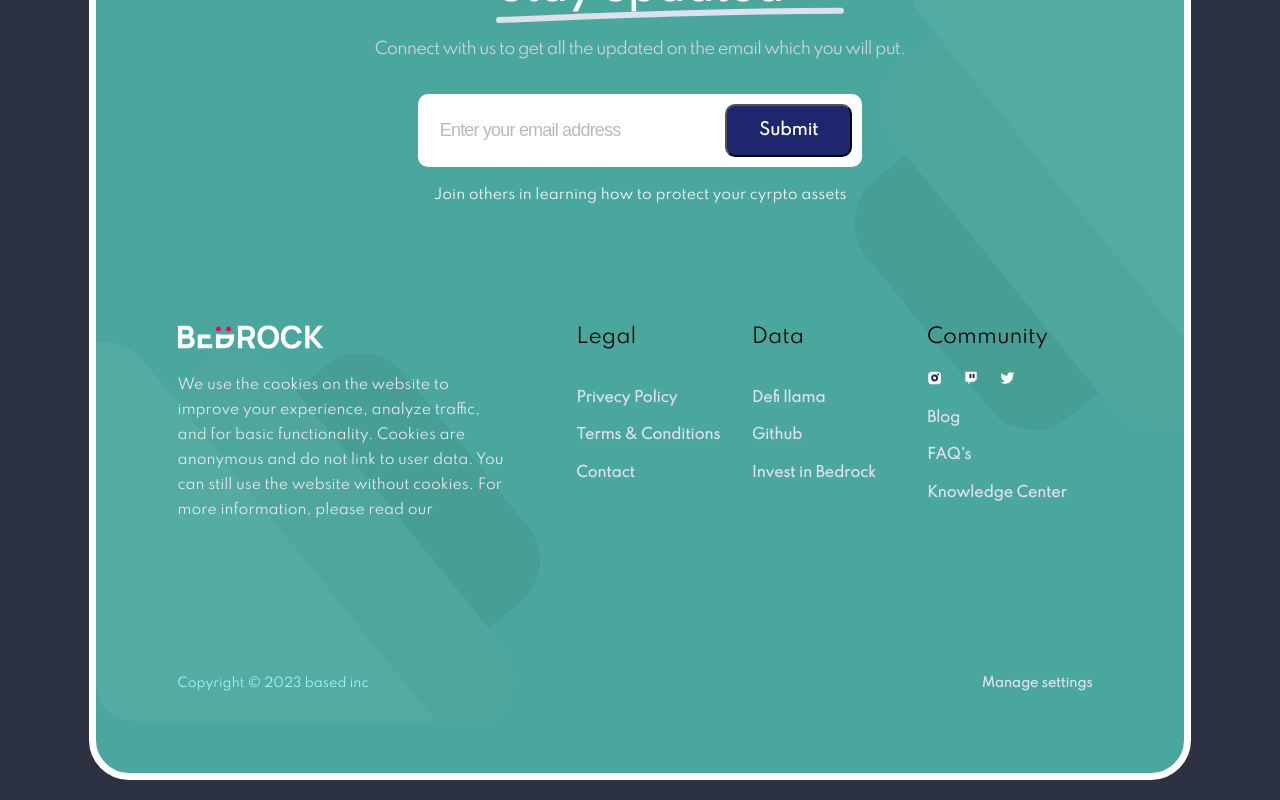
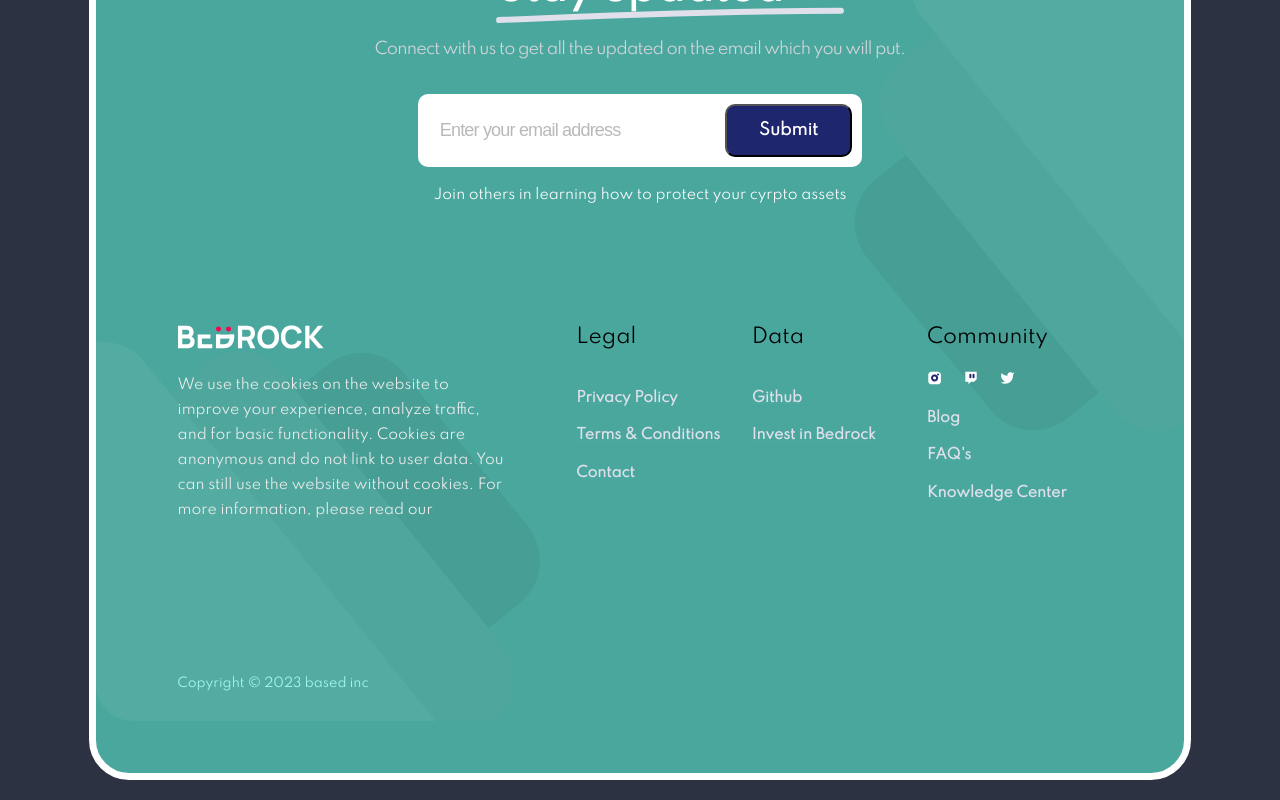
Before and after one commit to basedfund/landing-page, a React (Create React App) app: page / in a window 1280 px wide. Shown: the part 5312-6112 px from the top of the page. Built offline with nearby package versions, Linux system fonts and the light colour scheme; a web font is replaced by a local one.

Commit message:
Update SectionLinks.tsx
Comment out unused links

```diff
--- a/src/pages/Footer/SectionLinks.tsx
+++ b/src/pages/Footer/SectionLinks.tsx
@@ -22,7 +22,7 @@ export function SectionLinks() {
             <Grid item xs={4}>
               <Typography className={styles.groupName} variant='h5'>Legal</Typography>
               <Link href={URL_PRIVACY_POLICY}>
-                <Typography className={styles.link} variant='body1'>Privecy Policy</Typography>
+                <Typography className={styles.link} variant='body1'>Privacy Policy</Typography>
               </Link>
               <Link href={URL_TERMS_AND_CONDITIONS}>
                 <Typography className={styles.link} variant='body1'>Terms & Conditions</Typography>
@@ -33,9 +33,10 @@ export function SectionLinks() {
             </Grid>
             <Grid item xs={4}>
               <Typography className={styles.groupName} variant='h5'>Data</Typography>
-              <Link href={URL_DEFI_LLAMA}>
-                <Typography className={styles.link} variant='body1'>Defi llama</Typography>
-              </Link>
+              {/* <Link href={URL_DEFI_LLAMA}>
+                 <Typography className={styles.link} variant='body1'>Defi llama</Typography>
+               </Link>
+               */}
               <Link href={URL_GITHUB}>
                 <Typography className={styles.link} variant='body1'>Github</Typography>
               </Link>
@@ -73,11 +74,11 @@ export function SectionLinks() {
         <Typography className={styles.copyRight} variant='subtitle1'>
           Copyright © 2023 based inc
         </Typography>
-        <Link href={URL_MANAGE_SETTINGS}>
+        {/*<Link href={URL_MANAGE_SETTINGS}>
           <Typography className={styles.manageSettings} variant='subtitle1'>
             Manage settings
           </Typography>
-        </Link>
+        </Link>*/}
       </Box>
     </Box>
   );
```
